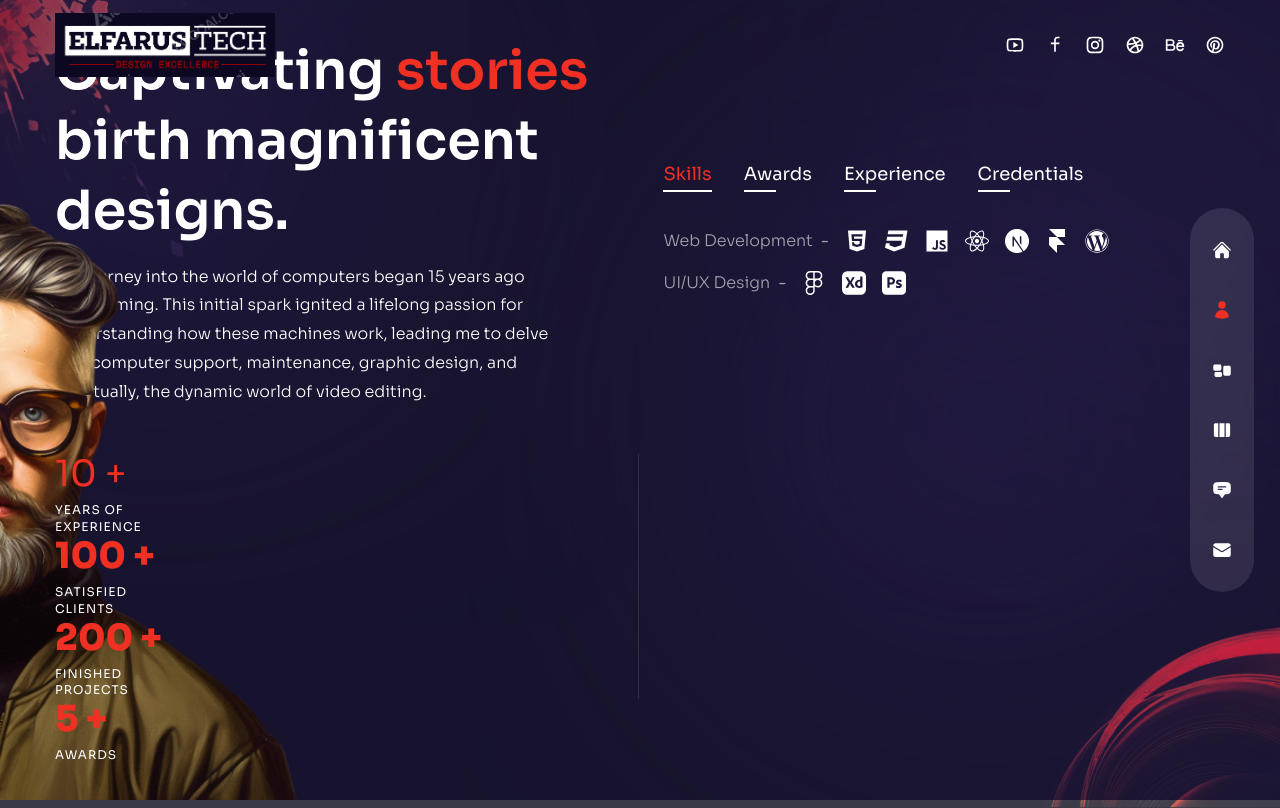
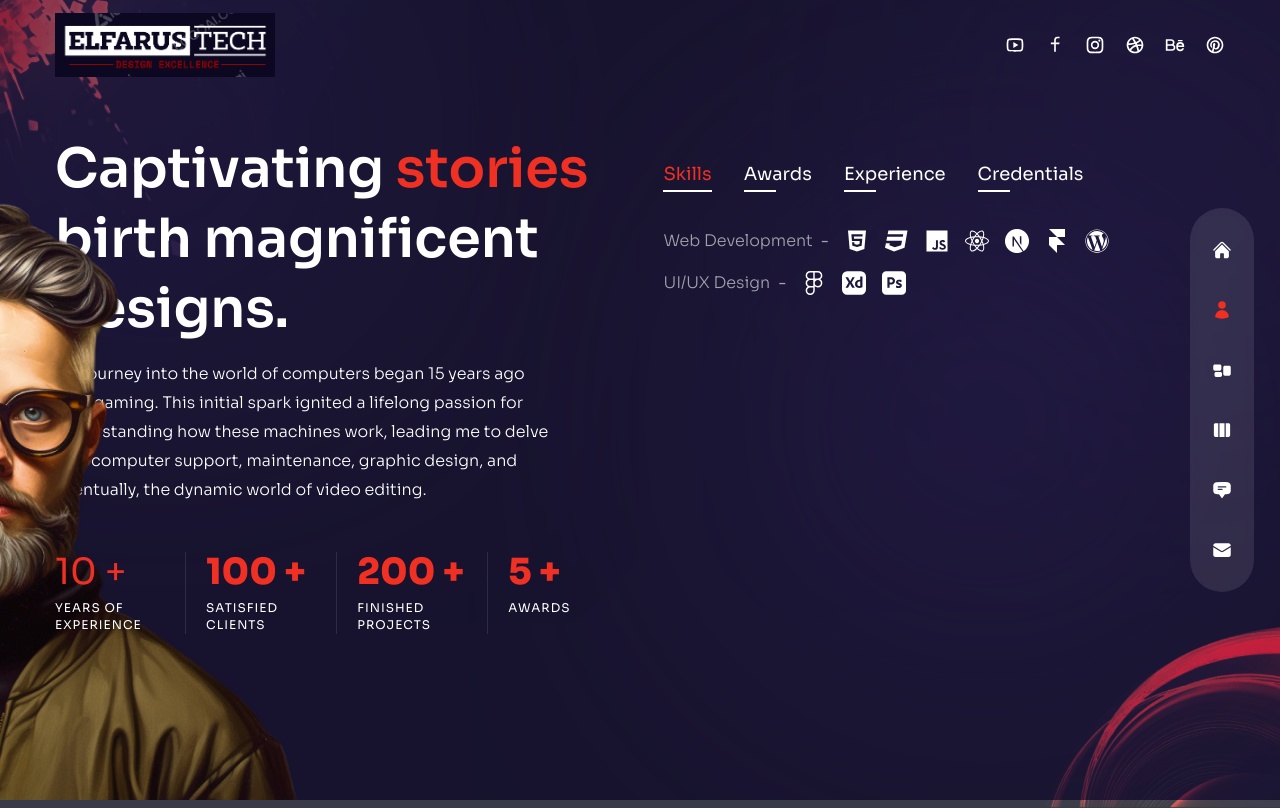
Before and after one commit to Besufekad-HAZ/Elfarus-Portfolio, a Next.js app: page /about in a window 1280 px wide. Shown: the top 808 px of the page. Built offline with nearby package versions, Linux system fonts and the light colour scheme.

Commit message:
Update the page styling by adding animation and framer motion options to the divs and other text tags

```diff
--- a/pages/about/index.js
+++ b/pages/about/index.js
@@ -122,20 +122,38 @@ const About = () => {
       >
         {/* text */}
         <div className="flex-1 flex flex-col justify-center">
-          <h2 className="h2">
+          <motion.h2
+            variants={fadeIn("right", 0.5)}
+            initial="hidden"
+            animate="show"
+            exit="hidden"
+            className="h2"
+          >
             Captivating <span className="text-accent">stories</span> birth
             magnificent designs.
-          </h2>
-          <p className="max-w-[500px] mx-auto xl:mx-0 mb-6 xl:mb-12 px-2 xl:px-0 text-white">
+          </motion.h2>
+          <motion.p
+            variants={fadeIn("right", 0.4)}
+            initial="hidden"
+            animate="show"
+            exit="hidden"
+            className="max-w-[500px] mx-auto xl:mx-0 mb-6 xl:mb-12 px-2 xl:px-0 text-white"
+          >
             My journey into the world of computers began 15 years ago with
             gaming. This initial spark ignited a lifelong passion for
             understanding how these machines work, leading me to delve into
             computer support, maintenance, graphic design, and eventually, the
             dynamic world of video editing.
-          </p>
+          </motion.p>
           {/* counters */}
-          <div>
-            <div>
+          <motion.div
+            variants={fadeIn("right", 0.7)}
+            initial="hidden"
+            animate="show"
+            exit="hidden"
+            className="hidden md:flex md:max-w-xl xl:max-w-none mx-auto xl:mx-0 mb-8"
+          >
+            <div className="flex flex-1 xl:gap-x-5">
               {/* experience */}
               <div
                 className="relative flex-1 after:w-[1px] after:h-full
@@ -182,7 +200,7 @@ const About = () => {
                 </div>
               </div>
             </div>
-          </div>
+          </motion.div>
         </div>
         {/* info */}
         <div className="flex flex-col w-full xl:max-w-[48%] h-[480px]">
```
